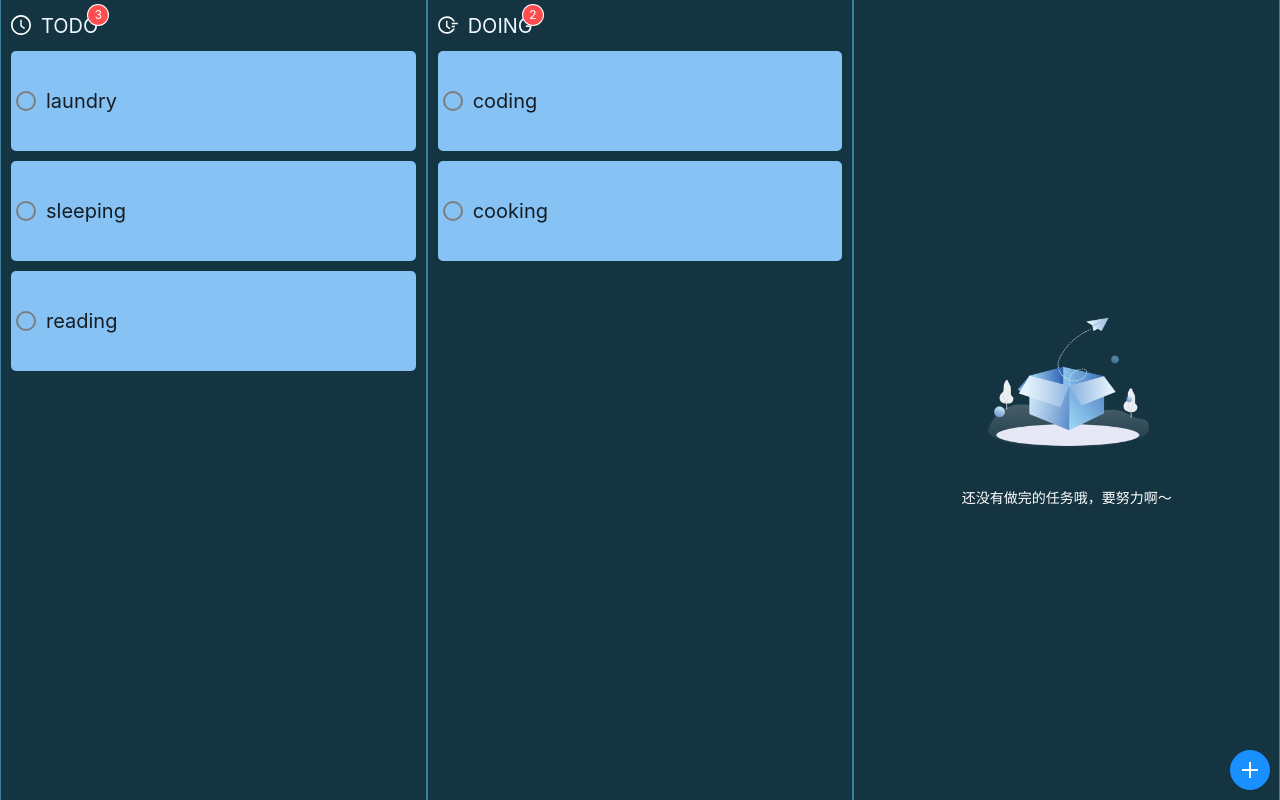
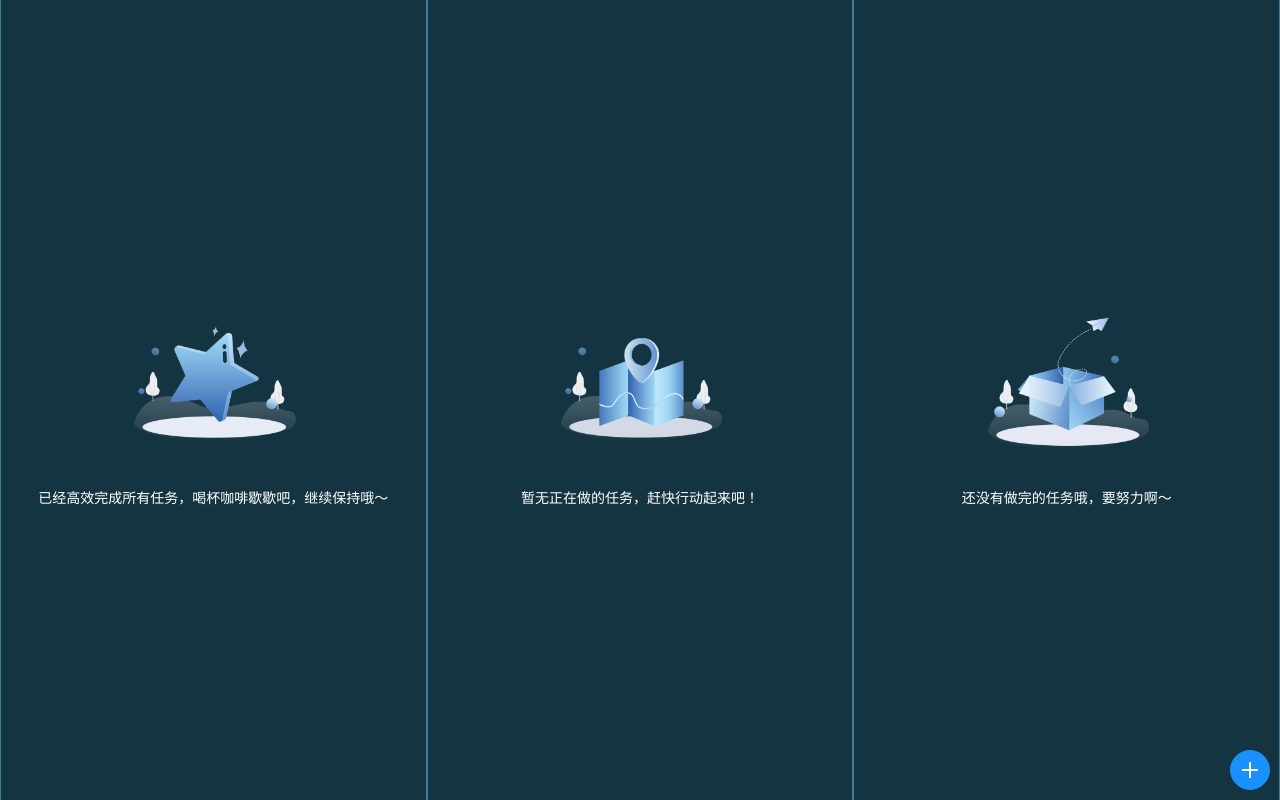
Before and after one commit to stefan-ysh/react-todo, a React app: page / in a window 1280 px wide. Built offline with nearby package versions, Linux system fonts and the light colour scheme.

Commit message:
feat：监听list 变化 并存储到 localstorage及样式调整

```diff
--- a/src/pages/TodoList/index.css
+++ b/src/pages/TodoList/index.css
@@ -29,6 +29,10 @@
 .category-title {
   font-size: 20px;
   color: aliceblue;
+}
+.items-wrap{
+  height: 100%;
+  overflow: auto;
 }
 .todo-item,
 .done {
--- a/src/pages/TodoList/index.tsx
+++ b/src/pages/TodoList/index.tsx
@@ -1,5 +1,5 @@
 /**eslint-disable */
-import { useState } from "react";
+import { useState, useEffect } from "react";
 import "./index.css";
 import { TaskItem, TaskCategory } from "./types/todo";
 import EmptyTip from "./components/empty";
@@ -24,44 +24,20 @@ const todoList: Array<TaskCategory> = [
   },
 ];
 
-const list: Array<TaskItem> = [
-  {
-    title: "laundry",
-    startTime: "2022-05-05",
-    description: "",
-    status: "todo",
-  },
-  {
-    title: "coding",
-    startTime: "2022-05-15",
-    description: "",
-    status: "doing",
-  },
-  {
-    title: "sleeping",
-    startTime: "2022-05-16",
-    description: "",
-    status: "todo",
-  },
-  {
-    title: "reading",
-    startTime: "2022-05-15",
-    description: "",
-    status: "todo",
-  },
-  {
-    title: "cooking",
-    startTime: "2022-05-15",
-    description: "",
-    status: "doing",
-  },
-];
+const list: Array<TaskItem> = JSON.parse(
+  localStorage.getItem("todoItems") || "[]"
+);
 
 function TodoList() {
   const [curItem, setCurItem] = useState(undefined);
   const [todoItems, setTodoItems] = useState(list);
   const [visible, setVisible] = useState(false);
   const [newTaskTitle, setNewTaskTitle] = useState("");
+
+  useEffect(() => {
+    localStorage.setItem("todoItems", JSON.stringify(todoItems));
+  }, [todoItems]);
+
   // start moving
   const handleStart = (e: any, t: any) => {
     // transfer the status of current drag area
@@ -225,6 +201,7 @@ function TodoList() {
                   </Badge>
                 )}
               </div>
+              <div className="items-wrap">
                 {todoItems.map((_t: any, _k: number) => {
                   return (
                     <div
@@ -257,6 +234,7 @@ function TodoList() {
                   );
                 })}
               </div>
+            </div>
           );
         }
       })}
```
Lines whose indentation alone changed are shown as unchanged.
